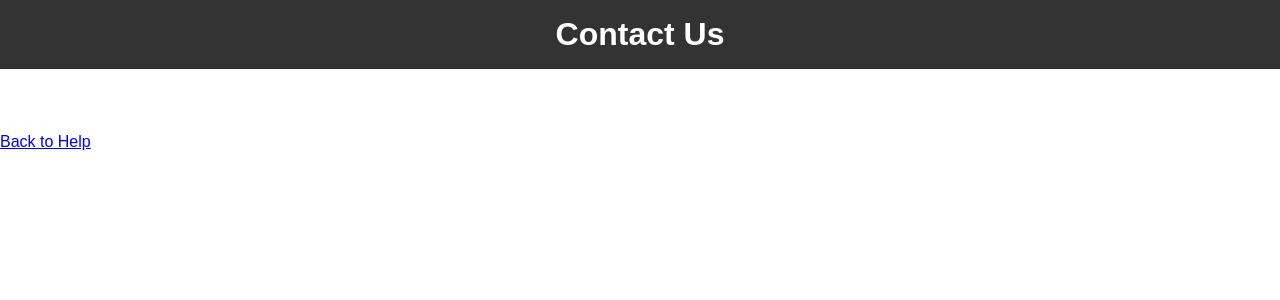
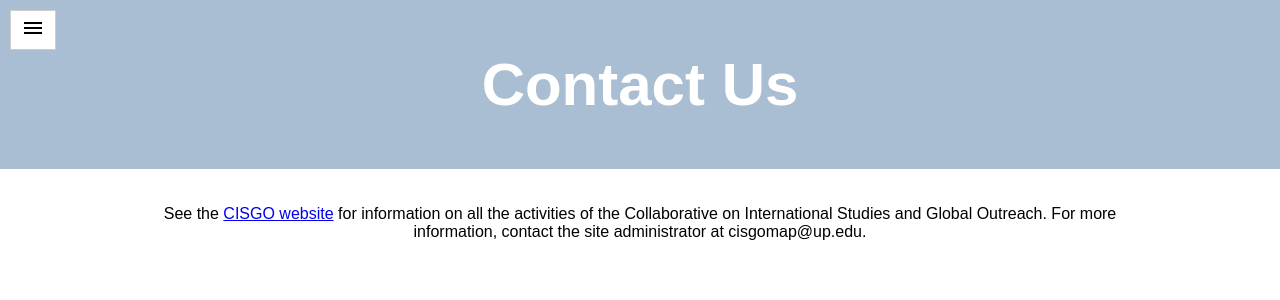
Before and after one commit to upcs/cs341-spring-2024-cisgo-afternoon, a React (Create React App) app in the folder client/: page /contact in a window 1280 px wide. Shown: the top 300 px of the page. Built offline with nearby package versions, Linux system fonts and the light colour scheme.

Commit message:
contact us page styling

```diff
--- a/client/src/pages/Contact.js
+++ b/client/src/pages/Contact.js
@@ -1,18 +1,19 @@
 import React from 'react';
 
+import NavBar from '../components/NavBar.js';
 import '../static/css/pages/Contact.css';
 
 const Contact = () => {
   return (
-    <div>
-      <header class="contact_header">
-        <h1 class="contact_title">Contact Us</h1>
-      </header>
-      <main class="contact_content">
+    <div class="contact_content">
+      <main class="contact_main">
+        <NavBar />
+        <header class="contact_header">
+          <h1 class="contact_title">Contact Us</h1>
+        </header>
+        <p class="contact_text">See the <a href="https://www.up.edu/cisgo/index.html">CISGO website</a> for information on all the activities of the Collaborative on International Studies
+          and Global Outreach. For more information, contact the site administrator at cisgomap@up.edu.</p>
       </main>
-      <footer class="content_footer">
-        <a href="help.html">Back to Help</a>
-      </footer>
     </div>
   );
 }
--- a/client/src/static/css/pages/About.css
+++ b/client/src/static/css/pages/About.css
@@ -33,6 +33,6 @@
     bottom: 0;
     background-color: #a9bed2;
     color: white;
-    padding: 10px;
+    padding: 20px;
     font-size: 15px;
 }
--- a/client/src/static/css/pages/Contact.css
+++ b/client/src/static/css/pages/Contact.css
@@ -1,26 +1,15 @@
 .contact_header {
-  background-color: #333;
+  background-color: #a9bed2;
   color: #fff;
   text-align: center;
-  padding: 1rem 0;
+  padding: 10px;
+  font-size: 30px;
 }
 
-.contact_header .contact_title {
-  margin: 0;
-  font-size: 2rem;
+.contact_text{
+  padding: 20px;
+  margin-left: auto;
+  margin-right: auto;
+  width: 80%;
+  text-align: center;
 }
-
-.contact_content {
-  padding: 2rem;
-}
-
-.form-group {
-  margin-bottom: 1.5rem;
-}
-
-.contact_footer {
-  background-color: #ffffff;
-  color: #ffffff;
-  text-align: center;
-  padding: 1rem 0;
-}
```
